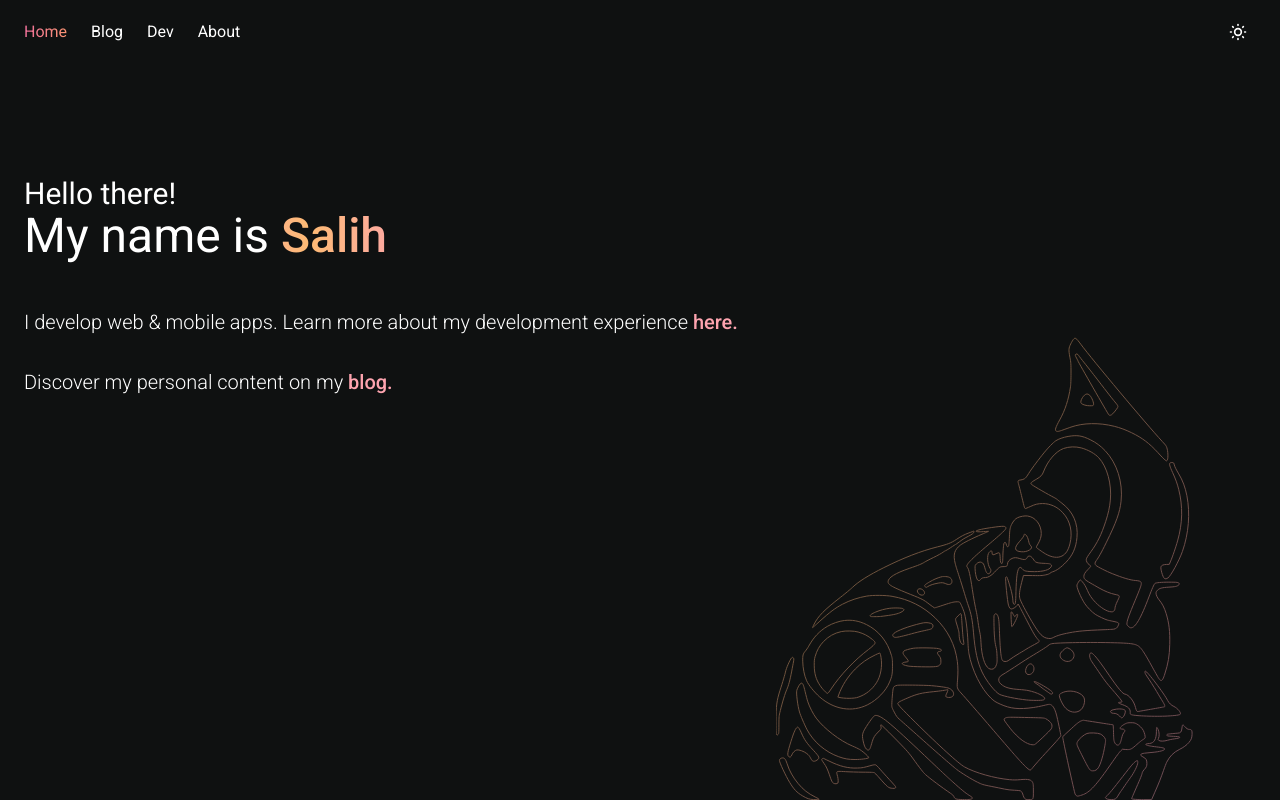
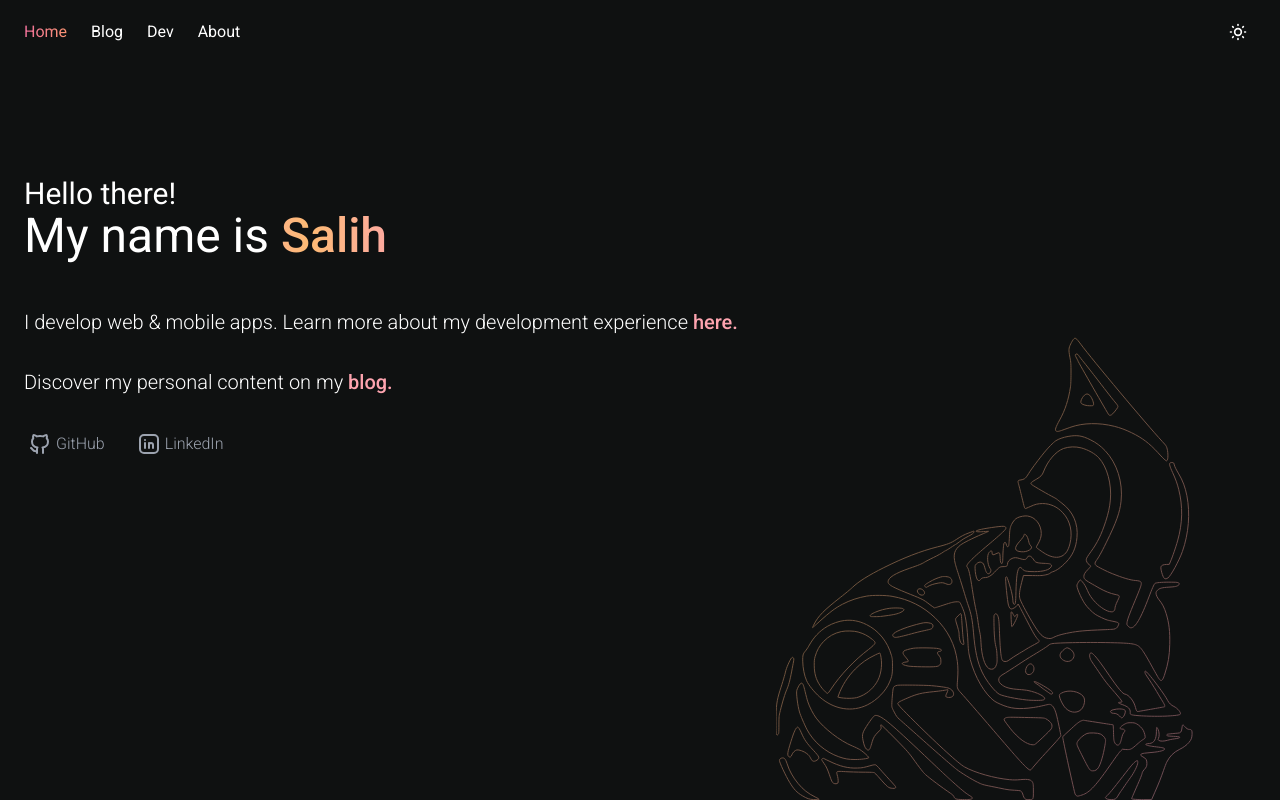
Before and after one commit to eyubSalihOzdemir/ozdemirsalih.com, a React (Vite) app: page / in a window 1280 px wide. Built offline with nearby package versions, Linux system fonts and the light colour scheme; what tailwindcss-animated would draw is missing.

Commit message:
added github and linked buttons to the homepage

```diff
--- a/src/views/Home.tsx
+++ b/src/views/Home.tsx
@@ -1,6 +1,8 @@
 // import iRobotLogo from "../assets/i-robot-logo.png";
 // import iRobotLogoWhite from "../assets/i-robot-logo-white.png";
 // import { useStateContext } from "../contexts/ContextProvider.tsx";
+import { IconBrandGithub } from "@tabler/icons-react";
+import { IconBrandLinkedin } from "@tabler/icons-react";
 
 function Home() {
   // const { isDarkMode } = useStateContext();
@@ -40,6 +42,26 @@ function Home() {
           <button className="font-medium text-rose-300 transition-colors hover:animate-wiggle hover:text-orange-400">
             blog.
           </button>
+        </div>
+        <div className="flex gap-6 pt-4 font-light text-gray-400">
+          <a
+            href="https://github.com/eyubSalihOzdemir"
+            rel="noopener noreferrer"
+            target="_blank"
+            className="flex gap-1 p-1 transition-transform hover:scale-105"
+          >
+            <IconBrandGithub></IconBrandGithub>
+            <h1>GitHub</h1>
+          </a>
+          <a
+            href="https://www.linkedin.com/in/eyubsalihozdemir/"
+            rel="noopener noreferrer"
+            target="_blank"
+            className="flex gap-1 p-1 transition-transform hover:scale-105"
+          >
+            <IconBrandLinkedin></IconBrandLinkedin>
+            <h1>LinkedIn</h1>
+          </a>
         </div>
         {/* <svg
           width="512"
```
